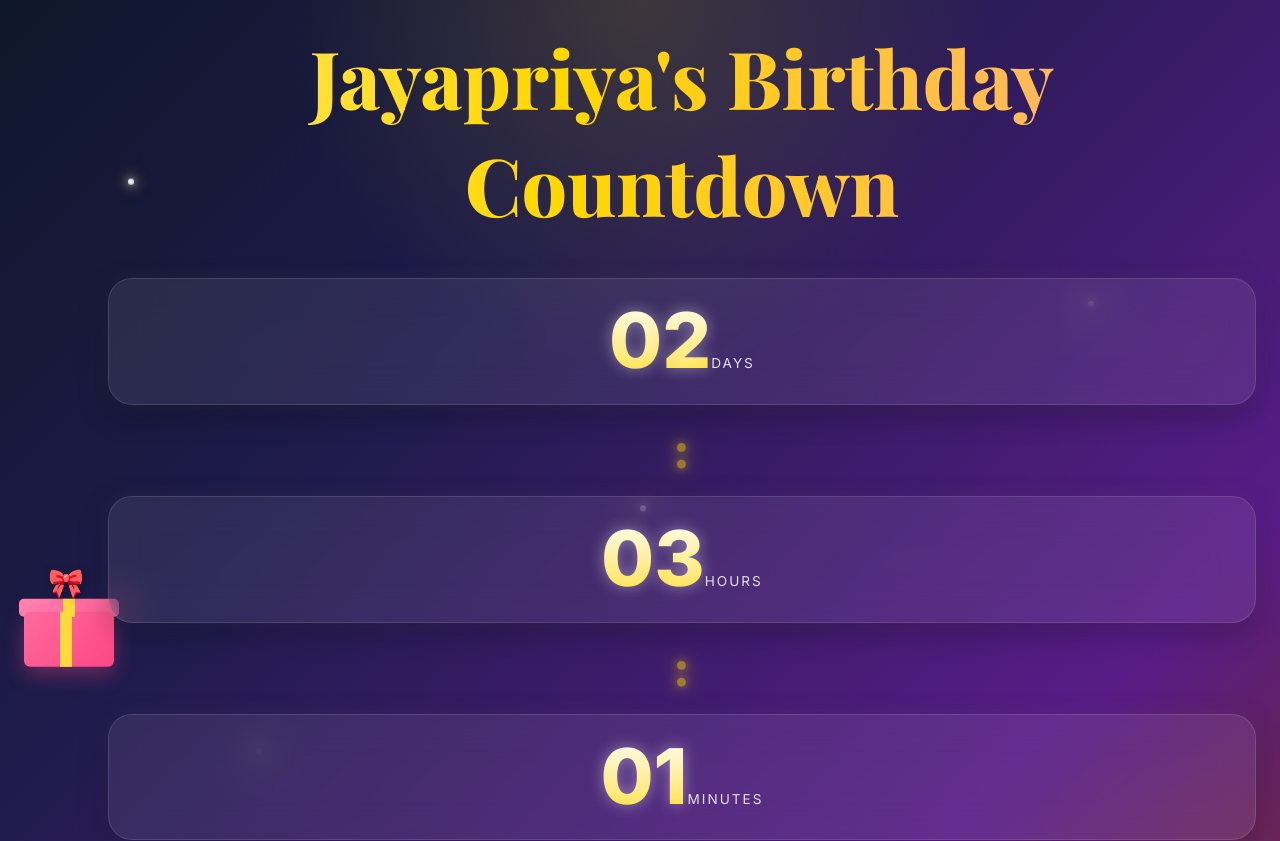
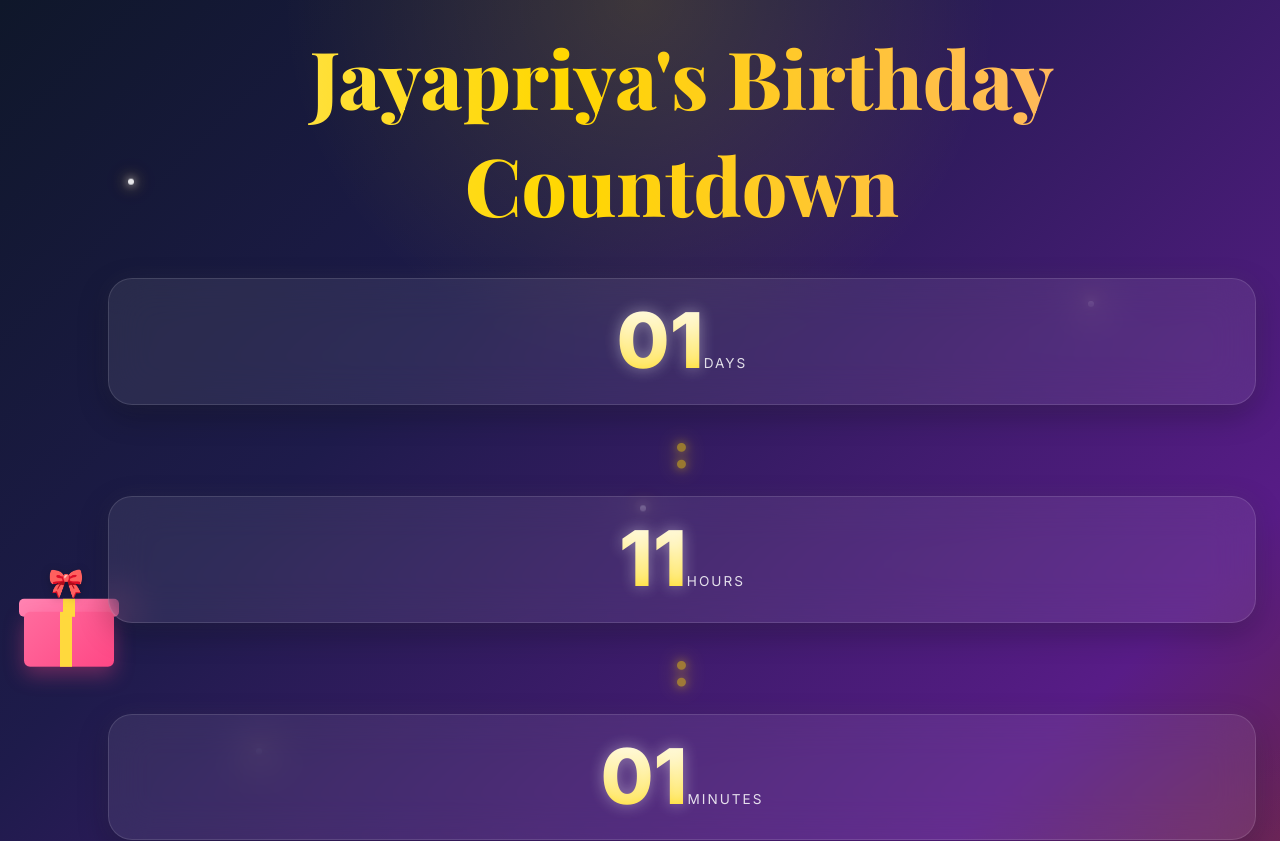
Before and after one commit to dummymailsendspk/phase6, a React (Vite) app: page / in a window 1280 px wide. Shown: the top 841 px of the page. Built offline with nearby package versions, Linux system fonts and the light colour scheme; no server answers.

Commit message:
change bday

```diff
--- a/src/App.tsx
+++ b/src/App.tsx
@@ -8,7 +8,7 @@ const CELEBRANT_NAME = 'Jayapriya';
 
 function App() {
   const [currentTime, setCurrentTime] = useState(new Date());
-  const birthdayDate = new Date('2026-07-21T16:00:00');
+  const birthdayDate = new Date('2026-07-21T00:00:00');
 
   const [showCelebration, setShowCelebration] = useState(
     new Date() >= birthdayDate
```
